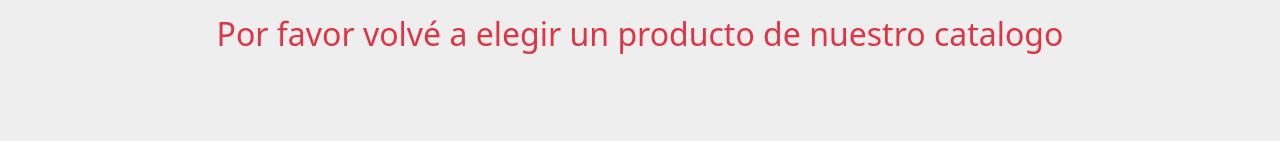
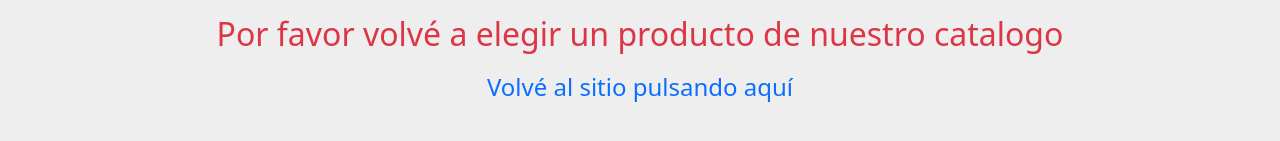
Before and after one commit to WalterJRomero/la-puerta-de-japon, a React (Create React App) app: page /item/1 in a window 1280 px wide. Shown: the part 191-332 px from the top of the page. Built offline with nearby package versions, Linux system fonts and the light colour scheme; no server answers; the database is empty; a web font is replaced by a local one.

Commit message:
update error404 y redireccion al menú principal

```diff
--- a/src/components/404/Page404.jsx
+++ b/src/components/404/Page404.jsx
@@ -1,8 +1,13 @@
+import {Link} from 'react-router-dom'
+import Nav from 'react-bootstrap/Nav'
 
 function Page404() {
     return (
         <div>
             <h1 className='text-danger'>Page Not Found!</h1>
+            <Nav.Link as={Link} to="/" style={{fontSize:'1.5rem'}}>
+                Volvé al sitio pulsando aquí
+            </Nav.Link>
         </div>
     )
 }
--- a/src/components/containers/ItemDetailContainer.jsx
+++ b/src/components/containers/ItemDetailContainer.jsx
@@ -1,5 +1,7 @@
 import {useEffect, useState} from 'react'
 import {useParams} from "react-router";
+import {Link} from 'react-router-dom'
+import Nav from 'react-bootstrap/Nav'
 import {getFirestore} from "../../services/getFirebase";
 import Spinner from "react-bootstrap/Spinner"
 import Button from "react-bootstrap/Button"
@@ -36,6 +38,9 @@ function ItemDetailContainer() {
                         <>
                             <h1 className='text-danger'>Producto no encontrado</h1>
                             <h2 className='text-danger'>Por favor volvé a elegir un producto de nuestro catalogo</h2>
+                            <Nav.Link as={Link} to="/" style={{fontSize:'1.5rem'}}>
+                                Volvé al sitio pulsando aquí
+                            </Nav.Link>
                         </>
                     }
                 </>
```
